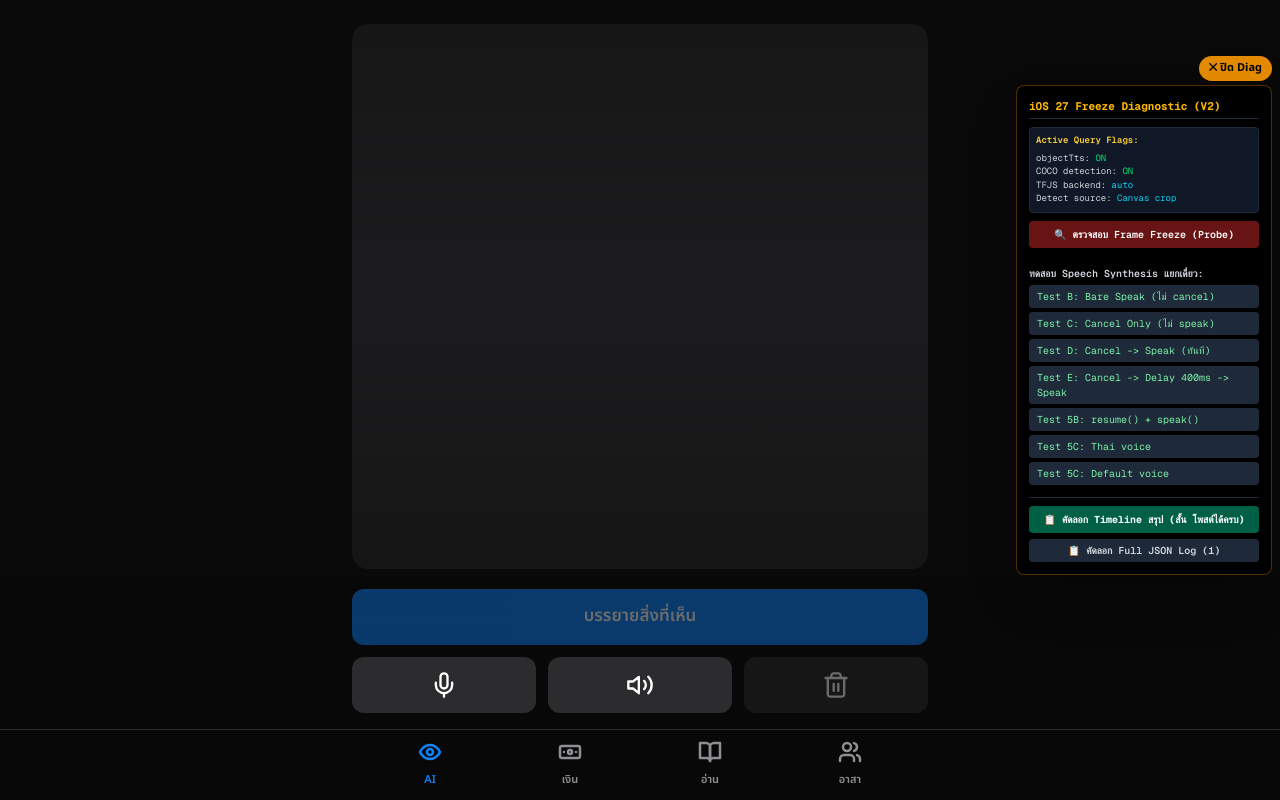
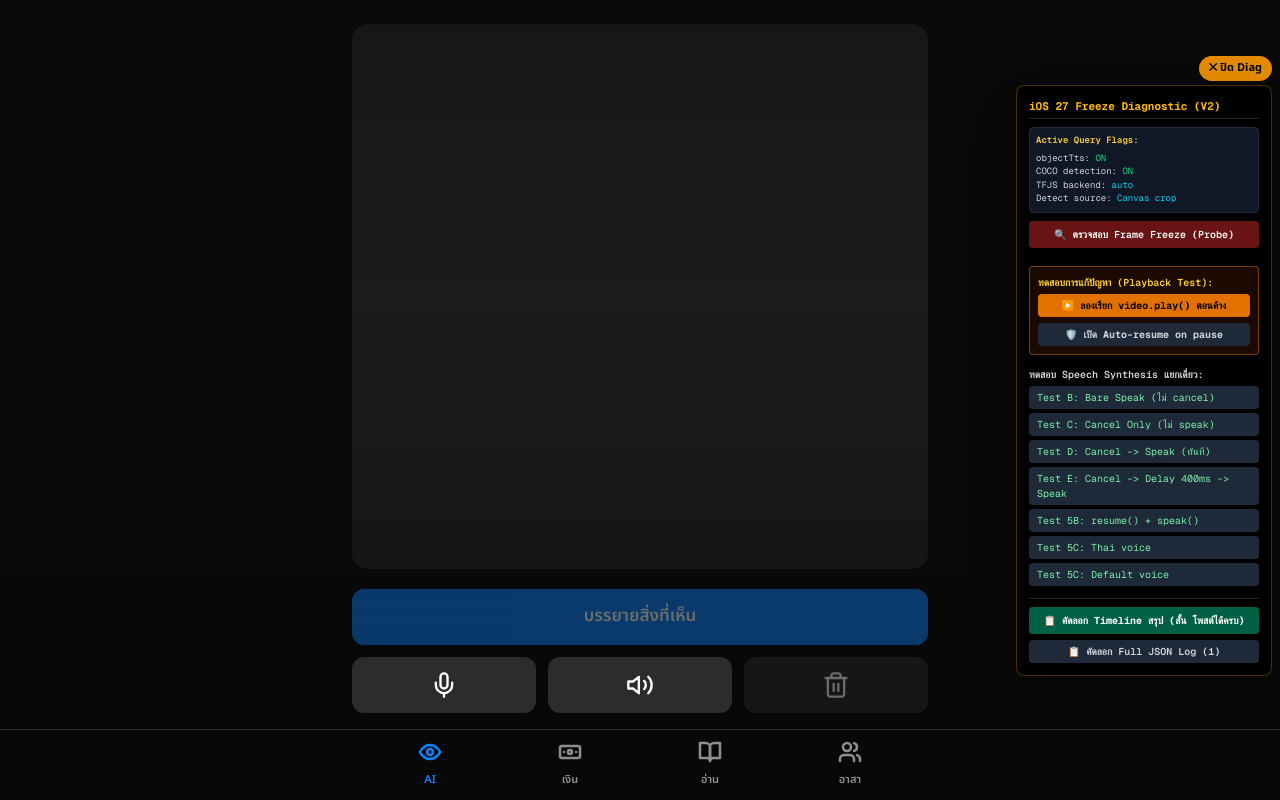
Before and after one commit to 7sadakonr/Nyeta, a Next.js app: page / in a window 1280 px wide. Both pictures are taken after a click on the button "🛠️ iOS27 Diag". Built offline with nearby package versions, Linux system fonts and the light colour scheme; no server answers.

Commit message:
feat(investigation): add video.play test button and auto-resume toggle in Diag Panel

```diff
--- a/src/features/blind-assistant/components/DiagnosticPanel.tsx
+++ b/src/features/blind-assistant/components/DiagnosticPanel.tsx
@@ -1,6 +1,6 @@
 'use client';
 
-import React, { useRef, useState, useCallback, RefObject } from 'react';
+import React, { useRef, useState, useCallback, useEffect, RefObject } from 'react';
 import {
     captureMediaSnapshot,
     startFrameFreezeProbe,
@@ -321,6 +321,35 @@ export default function DiagnosticPanel({ videoRef }: DiagnosticPanelProps) {
         }
     }, []);
 
+    const testManualPlay = useCallback(async () => {
+        const video = videoRef.current;
+        if (!video) return;
+        captureMediaSnapshot('manual-play-trigger', video);
+        try {
+            await video.play();
+            captureMediaSnapshot('manual-play-success', video);
+        } catch (err: any) {
+            captureMediaSnapshot(`manual-play-error:${err.name || err.message}`, video);
+        }
+    }, [videoRef]);
+
+    const [autoResume, setAutoResume] = useState(false);
+    useEffect(() => {
+        if (!autoResume) return;
+        const video = videoRef.current;
+        if (!video) return;
+        const handlePause = () => {
+            captureMediaSnapshot('auto-resume-on-pause', video);
+            video.play().then(() => {
+                captureMediaSnapshot('auto-resume-success', video);
+            }).catch(e => {
+                captureMediaSnapshot(`auto-resume-error:${e.name}`, video);
+            });
+        };
+        video.addEventListener('pause', handlePause);
+        return () => video.removeEventListener('pause', handlePause);
+    }, [autoResume, videoRef]);
+
     // Current active flags status
     const objectTtsOff = isObjectTtsDisabled();
     const objectDetectionOff = isObjectDetectionDisabled();
@@ -377,6 +406,27 @@ export default function DiagnosticPanel({ videoRef }: DiagnosticPanelProps) {
                         )}
                     </div>
 
+                    {/* Manual Play & Auto Resume Test */}
+                    <div className="mb-3 p-2 rounded bg-amber-950/40 border border-amber-500/40">
+                        <div className="font-semibold text-amber-300 text-[10px] mb-1">
+                            ทดสอบการแก้ปัญหา (Playback Test):
+                        </div>
+                        <button
+                            type="button"
+                            onClick={testManualPlay}
+                            className="w-full mb-1.5 rounded bg-amber-600 hover:bg-amber-500 py-1 px-2 text-black font-bold text-[10px]"
+                        >
+                            ▶️ ลองเรียก video.play() ตอนค้าง
+                        </button>
+                        <button
+                            type="button"
+                            onClick={() => setAutoResume(prev => !prev)}
+                            className={`w-full rounded py-1 px-2 font-bold text-[10px] ${autoResume ? 'bg-green-600 text-black' : 'bg-gray-800 text-gray-300'}`}
+                        >
+                            {autoResume ? '🛡️ Auto-resume on pause: [เปิดอยู่]' : '🛡️ เปิด Auto-resume on pause'}
+                        </button>
+                    </div>
+
                     {/* Speech Tests */}
                     <div className="mb-3">
                         <div className="text-gray-300 font-semibold mb-1 text-[10px]">
```
